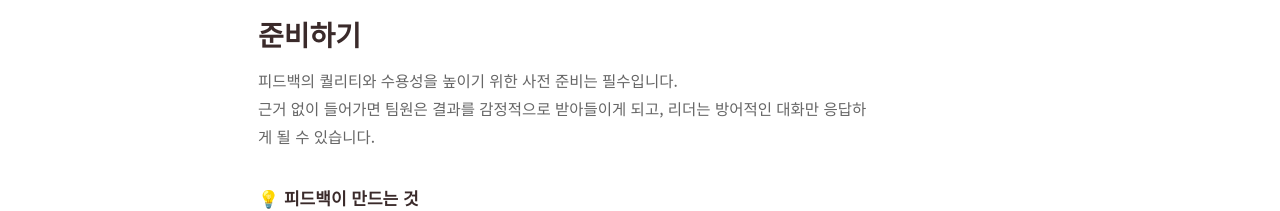
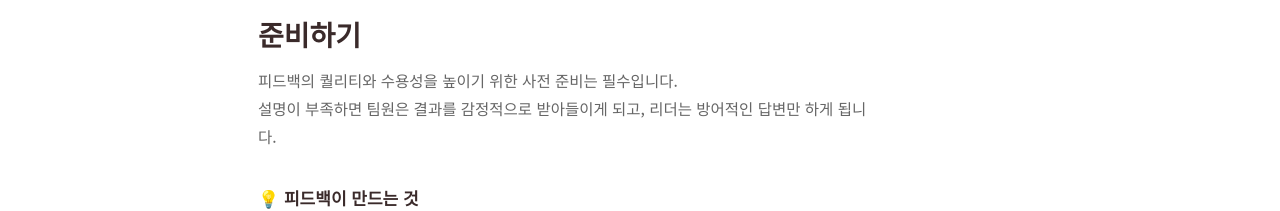
Before and after one commit to hince-hr/feedback_guide, a plain HTML site: page index.html in a window 1280 px wide. Shown: the part 665-876 px from the top of the page. Drawn offline with Linux system fonts and the light colour scheme.

Commit message:
Update index.html

```diff
--- a/index.html
+++ b/index.html
@@ -403,7 +403,7 @@
   <div class="section" id="before">
     <div class="section-label">01 — 피드백 전</div>
     <div class="section-title">준비하기</div>
-    <div class="section-desc">피드백의 퀄리티와 수용성을 높이기 위한 사전 준비는 필수입니다. <br>근거 없이 들어가면 팀원은 결과를 감정적으로 받아들이게 되고, 리더는 방어적인 대화만 응답하게 될 수 있습니다.</div>
+    <div class="section-desc">피드백의 퀄리티와 수용성을 높이기 위한 사전 준비는 필수입니다. <br>설명이 부족하면 팀원은 결과를 감정적으로 받아들이게 되고, 리더는 방어적인 답변만 하게 됩니다.</div>
 
     <!-- 피드백이 만드는 것 -->
     <div class="sub-title">💡 피드백이 만드는 것</div>
```
